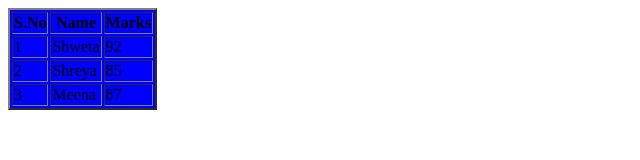
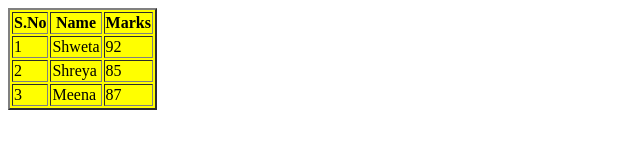
Before and after one commit to himanshi090319/himanshi, a plain HTML site: page table.html in a window 1280 px wide. Shown: the whole page, without its empty margins (0-640 px from the left). Drawn offline with Linux system fonts and the light colour scheme.

Commit message:
Update table.html

```diff
--- a/table.html
+++ b/table.html
@@ -4,7 +4,7 @@
 
 <body>
 
-    <table border=2 bgcolor="blue">
+    <table border=2 bgcolor="yellow">
         <tr>
             <th>S.No</th>
             <th>Name</th>
```
